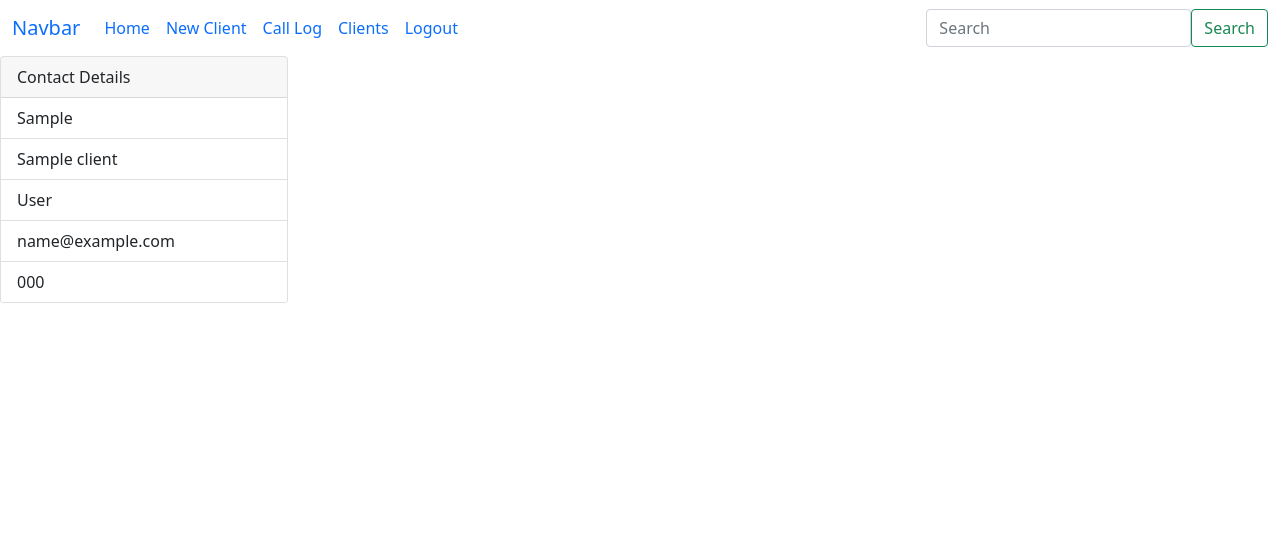
After one commit to Shane-Bath/PP4-Django-CRM-App, a Django app: template templates/clients-folder.html in a window 1280 px wide. The commit adds this page. Shown: the top 543 px of the page. Run offline with Django 3.2, Linux system fonts and the light colour scheme; the template is opened without the code that fills it: values that come from a table or form of the project are taken from there, others are empty; tables that the repository leaves empty hold one stand-in row (values such as "Sample post"); some libraries are stand-ins or nearby versions.

Commit message:
Add urls for each client, add logout to dashboard, clients-floder.html

```diff
--- a/pp4_crm_app/urls.py
+++ b/pp4_crm_app/urls.py
@@ -29,4 +29,5 @@ urlpatterns = [
     path('client-search/', views.client_search, name='client_search'),
     # path('', include('dashboard.urls'), name='client-list'),
     path('client-list/', views.display_clients, name='client-list'),
+    path('<int:id>/', views.clients_file, name='details'),
 ]
--- a/templates/base.html
+++ b/templates/base.html
@@ -42,6 +42,13 @@
                         <li class="nav-item">
                             <a class="nav-link" href="{% url 'call-log-form' %}">Call Log</a>
                         </li>
+                        <li class="nav-item">
+                            <a class="nav-link" href="{% url 'client-list' %}">Clients</a>
+                        </li>
+                        <li class="nav-item">
+                            <a class="nav-link active" aria-current="page" href="{% url 'account_logout' %} ">Logout</a>
+
+                        </li>
                     </ul>
 
                     {% include 'search-nav.html' %}
--- a/templates/client-list.html
+++ b/templates/client-list.html
@@ -22,8 +22,9 @@
             <tbody>
                 {% for client in clients_list %}
                 <tr>
-                    <th scope="row">{{ forloop.counter }}</th>
-                    <td>{{ client.last_name }}</td>
+                    <th scope="row"><a href="{% url 'details' client.id %}">
+                            {{ forloop.counter }}</a></th>
+                    <td><a href="{% url 'details' client.id %}">{{ client.last_name }}</a></td>
                     <td>{{ client.first_name }}</td>
                     <td>{{ client.email_address }}</td>
                 </tr>
--- /dev/null
+++ b/templates/clients-folder.html
@@ -0,0 +1,19 @@
+{% extends 'base.html' %}
+
+<body>
+
+    {% block content %}
+    <div class="card" style="width: 18rem;">
+        <div class="card-header">
+            Contact Details
+        </div>
+        <ul class="list-group list-group-flush">
+            <li class="list-group-item">{{ details.first_name }}</li>
+            <li class="list-group-item">{{ details.middle_name }}</li>
+            <li class="list-group-item">{{ details.last_name }}</li>
+            <li class="list-group-item">{{ details.email_address }}</li>
+            <li class="list-group-item">{{ details.phone_number}}</li>
+        </ul>
+    </div>
+    {% endblock %}
+</body>
```
Also changed, not shown: dashboard/views.py (+10 -0 lines), templates/client-search-results.html (+7 -1 lines), templates/index.html (+6 -1 lines).
